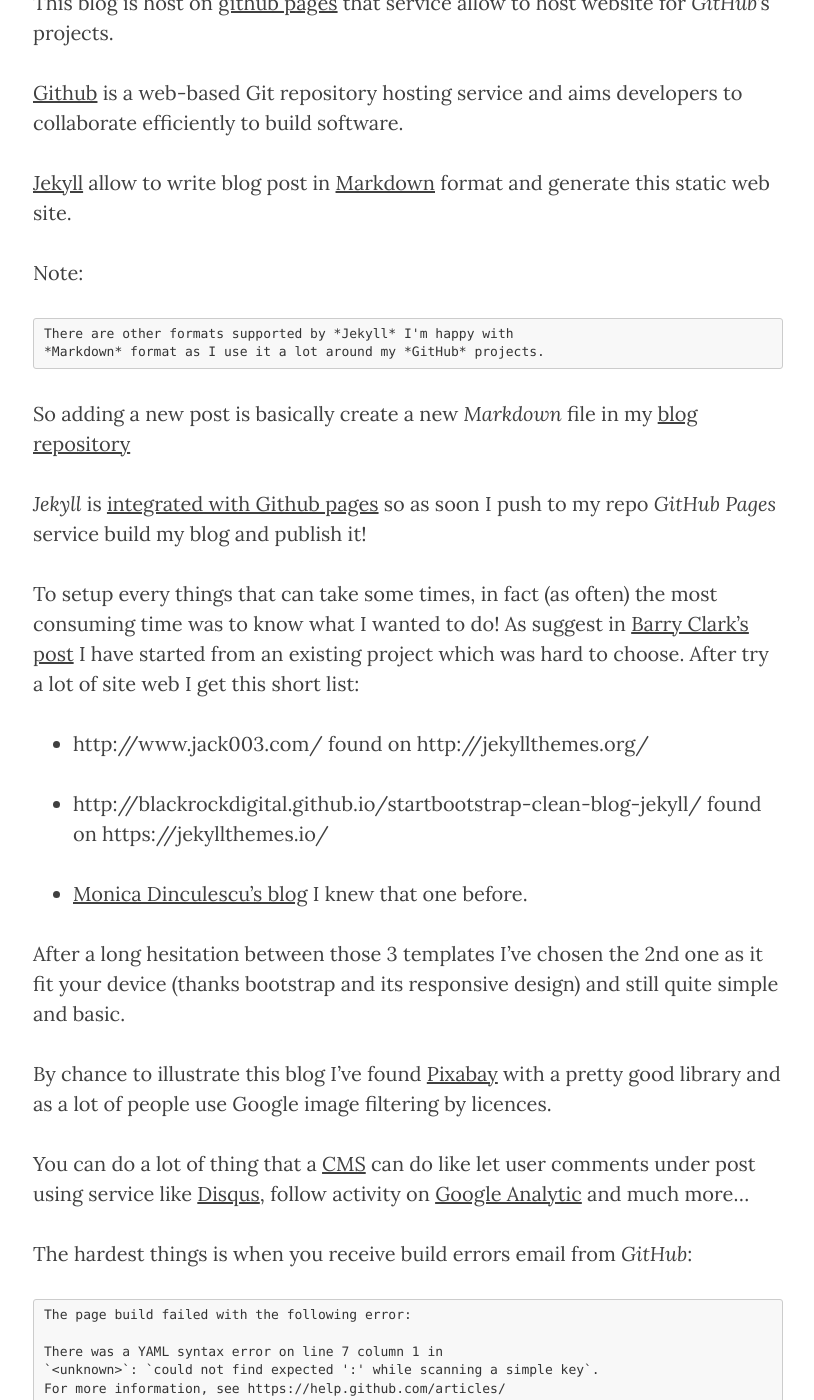
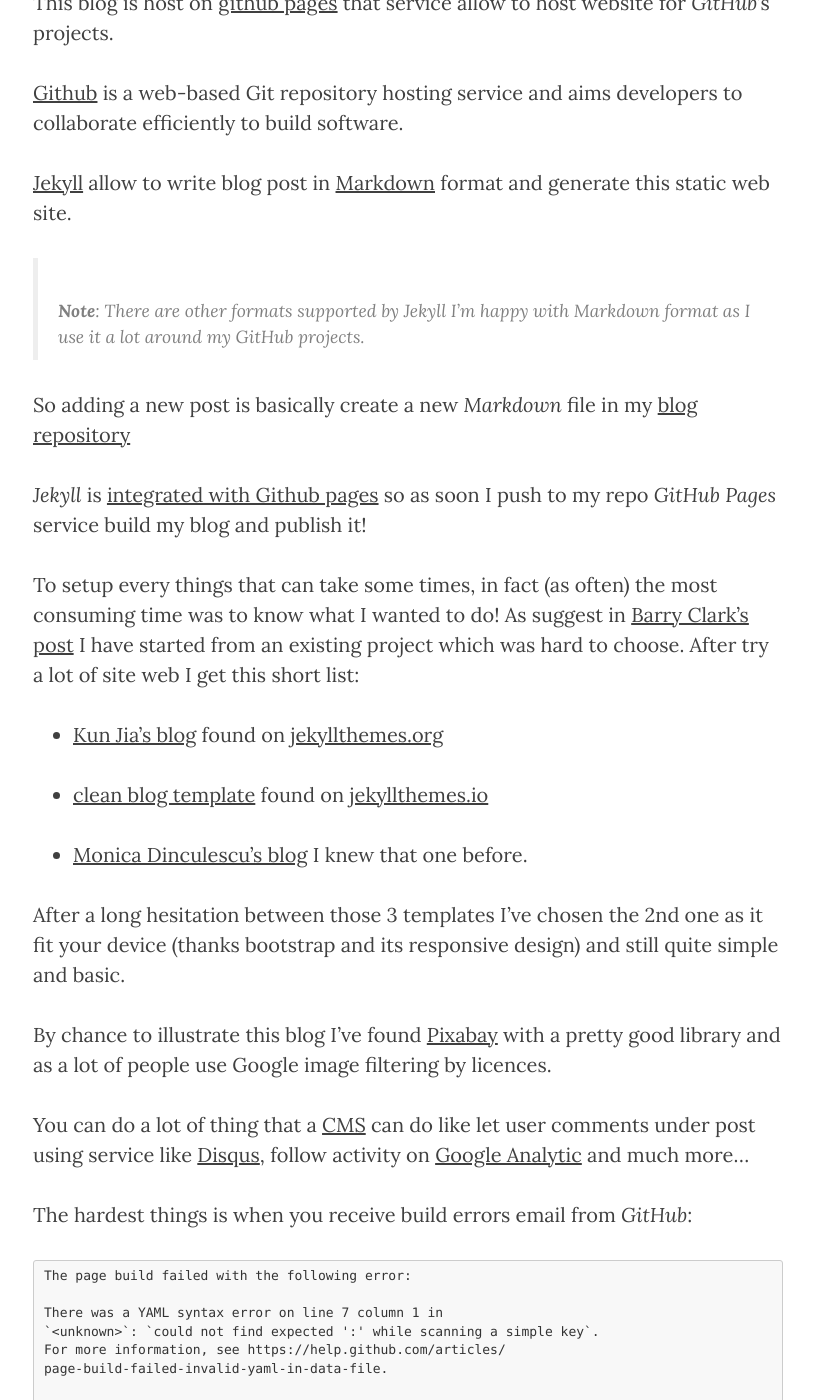
Before and after one commit to petrus-v/petrus-v.github.io, a Jekyll site: the page built from _posts/2016-06-25-web-jekyll-gh-pages.markdown, in a window 1280 px wide and 1400 px high, scrolled down 748 px. Shown: the whole window, without its empty margins (232-1046 px from the left). Built offline with Jekyll 4.4.1, drawn with Linux system fonts in a browser that asks for light colours; nearby versions of some CDN libraries.

Commit message:
fix format

```diff
--- a/_posts/2016-06-25-web-jekyll-gh-pages.markdown
+++ b/_posts/2016-06-25-web-jekyll-gh-pages.markdown
@@ -45,10 +43,12 @@ build-blog-jekyll-github-pages/) I have started from an existing project
 which was hard to choose. After try a lot of site web I get this
 short list:
 
-* http://www.jack003.com/ found on http://jekyllthemes.org/
+* [Kun Jia's blog](http://www.jack003.com) found on [jekyllthemes.org](
+  http://jekyllthemes.org/)
 
-* http://blackrockdigital.github.io/startbootstrap-clean-blog-jekyll/
-  found on https://jekyllthemes.io/
+* [clean blog template](
+  http://blackrockdigital.github.io/startbootstrap-clean-blog-jekyll/)
+  found on [jekyllthemes.io](https://jekyllthemes.io)
 
 * [Monica Dinculescu's blog](http://meowni.ca) I knew that one before.
 
```
Also changed, not shown: other parts of _posts/2016-06-25-web-jekyll-gh-pages.markdown (+2 -4 lines).
